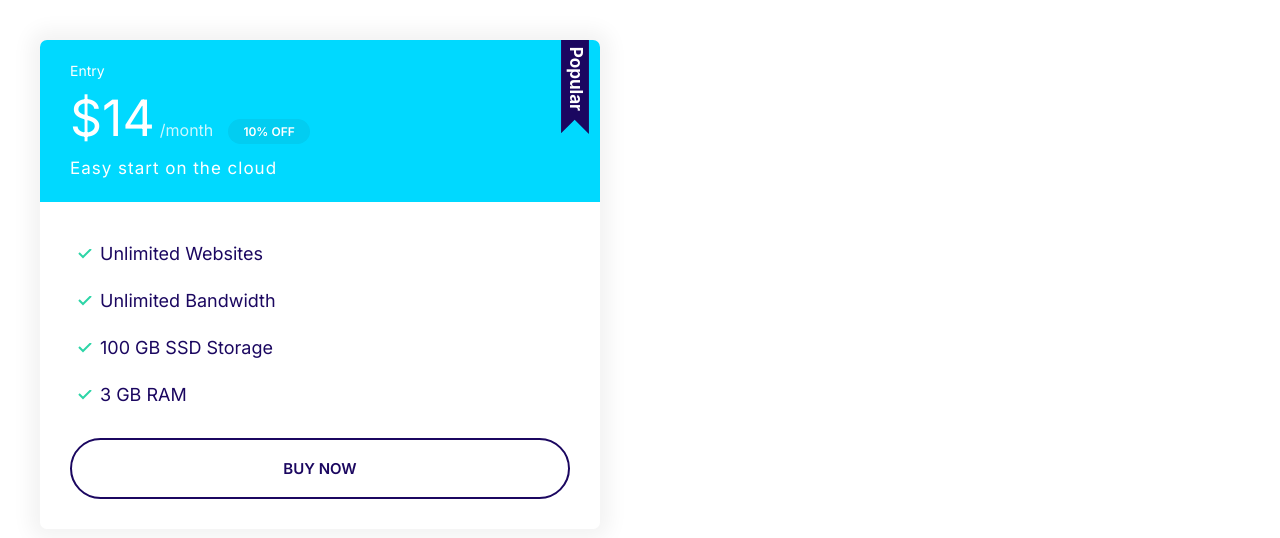
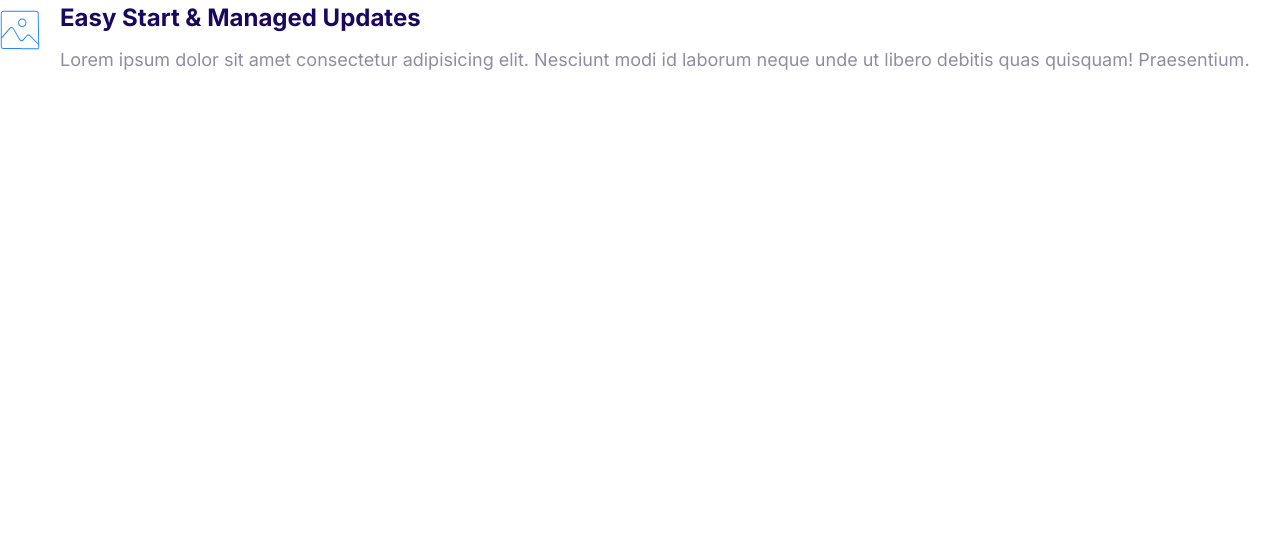
Before and after one commit to Toluade/moshify-by-toluade, a plain HTML site: page index.html in a window 1280 px wide. Drawn offline with Linux system fonts and the light colour scheme.

Commit message:
Build media objects component

```diff
--- a/css/styles.css
+++ b/css/styles.css
@@ -360,3 +360,20 @@ a {
     font-size: 1.7rem;
   }
 }
+
+/* Media Objects */
+.media {
+  display: flex;
+}
+
+.media__title {
+  margin-top: 0;
+}
+
+.media__body {
+  margin: 0 2rem;
+}
+
+.media__image {
+  margin-top: 1rem;
+}
--- a/index.html
+++ b/index.html
@@ -14,26 +14,18 @@
     <link rel="stylesheet" href="css/styles.css" />
   </head>
   <body>
-    <div style="width: 50%; padding: 4rem">
-      <div class="plan plan--popular">
-        <div class="card card--secondary">
-          <header class="card__header">
-            <h3 class="plan__name">Entry</h3>
-            <span class="plan__price">$14</span>
-            <span class="plan__billing-cycle">/month</span>
-            <span class="badge badge--secondary badge--small">10% OFF</span>
-            <span class="plan__description">Easy start on the cloud</span>
-          </header>
-          <div class="card__body">
-            <ul class="list list--tick">
-              <li class="list__item">Unlimited Websites</li>
-              <li class="list__item">Unlimited Bandwidth</li>
-              <li class="list__item">100 GB SSD Storage</li>
-              <li class="list__item">3 GB RAM</li>
-            </ul>
-            <button class="btn btn--outline btn--block">Buy Now</button>
-          </div>
-        </div>
+    <div class="media">
+      <div class="media__image">
+        <svg class="icon icon--primary">
+          <use xlink:href="images/sprite.svg#snap"></use>
+        </svg>
+      </div>
+      <div class="media__body">
+        <h3 class="media__title">Easy Start & Managed Updates</h3>
+        <p>
+          Lorem ipsum dolor sit amet consectetur adipisicing elit. Nesciunt modi
+          id laborum neque unde ut libero debitis quas quisquam! Praesentium.
+        </p>
       </div>
     </div>
   </body>
```
Also changed, not shown: components/media-objects.html (added, +14 -0 lines).
